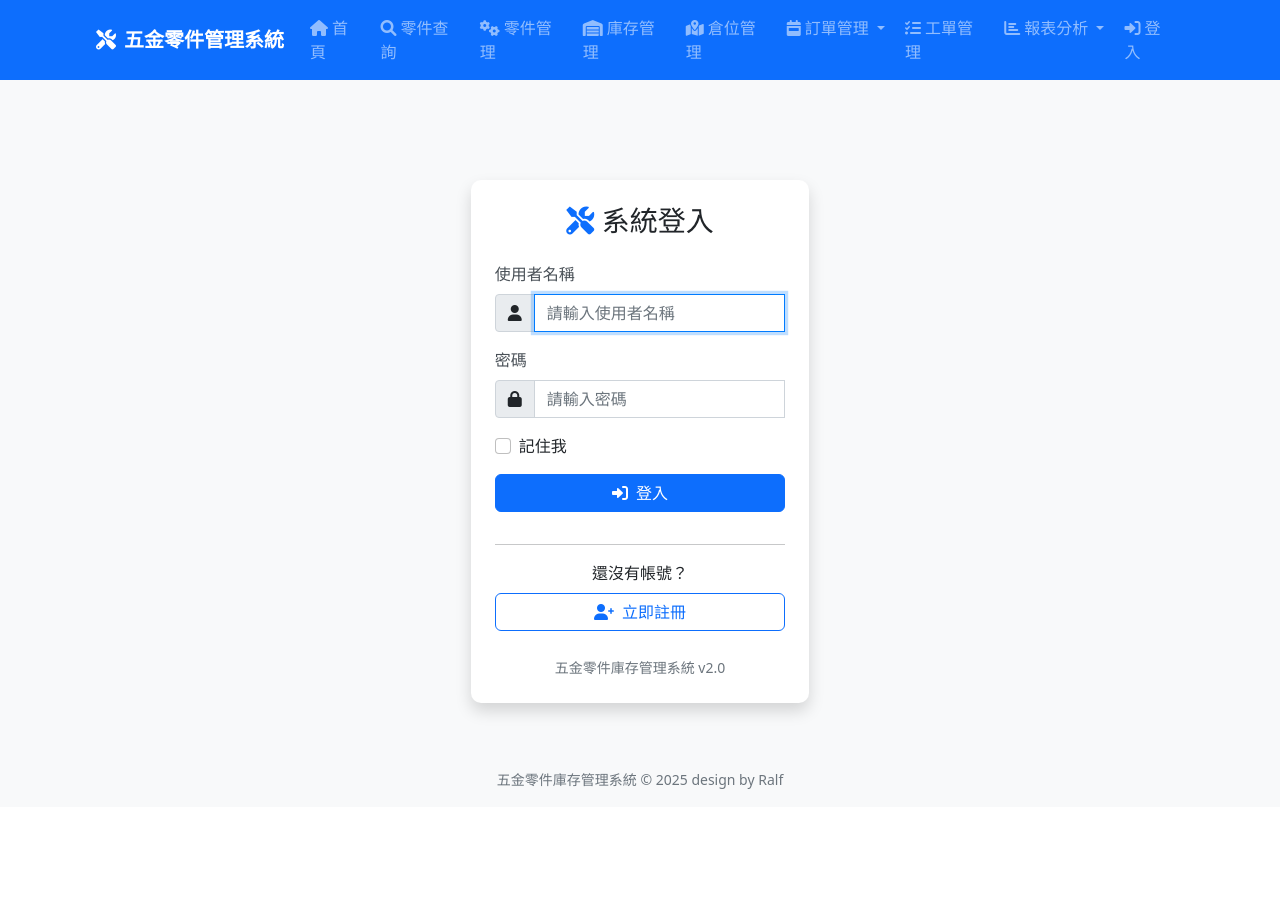
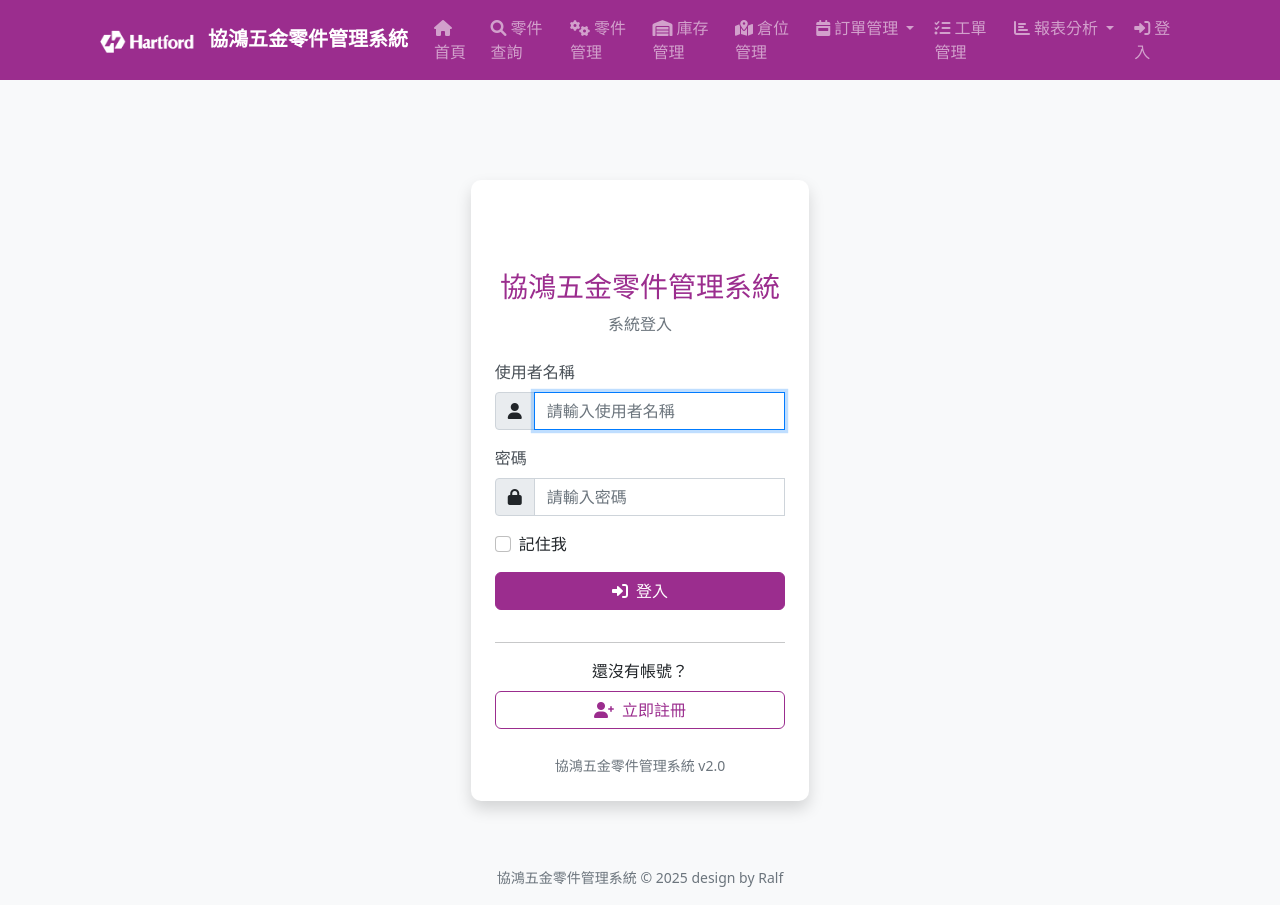
Before and after one commit to jasonkiller200/screw, a Flask app: page /login in a window 1280 px wide. Before the commit the page ends 789 px from the top, so only its background shows below. Run offline with Flask 3, Linux system fonts and the light colour scheme; parts of the project's set-up code (start-up, migrations or seed data) failed here and were passed over; some libraries are stand-ins or nearby versions.

Commit message:
style: 更新品牌視覺為協鴻 Hartford 風格
- 更新系統名稱為「協鴻五金零件管理系統」
- 替換 logo 為 Hartford logo.png
- 全面更新配色為 Hartford 紫色 (#9B2D8E)
  * 導航欄背景色
  * 主題色 (theme-color)
  * 登入/註冊按鈕
  * 鏈接顏色
- 更新 PWA manifest 配置
  * 應用名稱改為「協鴻零件管理」
  * 主題色更新為紫色
- 更新所有頁面標題和頁尾版權資訊

```diff
--- a/templates/auth/login.html
+++ b/templates/auth/login.html
@@ -1,6 +1,6 @@
 {% extends "base.html" %}
 
-{% block title %}登入 - 五金零件庫存管理系統{% endblock %}
+{% block title %}登入 - 協鴻五金零件管理系統{% endblock %}
 
 {% block content %}
 <div class="container">
@@ -8,10 +8,11 @@
         <div class="col-md-4">
             <div class="card shadow">
                 <div class="card-body p-4">
-                    <h3 class="text-center mb-4">
-                        <i class="fas fa-tools text-primary"></i>
-                        系統登入
-                    </h3>
+                    <div class="text-center mb-4">
+                        <img src="{{ url_for('static', filename='logo.png') }}" alt="協鴻" height="50" class="mb-3">
+                        <h3 style="color: #9B2D8E;">協鴻五金零件管理系統</h3>
+                        <p class="text-muted">系統登入</p>
+                    </div>
 
                     {% with messages = get_flashed_messages(with_categories=true) %}
                         {% if messages %}
@@ -50,7 +51,7 @@
                             <label class="form-check-label" for="remember">記住我</label>
                         </div>
 
-                        <button type="submit" class="btn btn-primary w-100 mb-3">
+                        <button type="submit" class="btn w-100 mb-3" style="background-color: #9B2D8E; border-color: #9B2D8E; color: white;">
                             <i class="fas fa-sign-in-alt me-2"></i>登入
                         </button>
                     </form>
@@ -59,14 +60,14 @@
 
                     <div class="text-center">
                         <p class="mb-2">還沒有帳號？</p>
-                        <a href="{{ url_for('auth.register') }}" class="btn btn-outline-primary w-100">
+                        <a href="{{ url_for('auth.register') }}" class="btn btn-outline w-100" style="border-color: #9B2D8E; color: #9B2D8E;">
                             <i class="fas fa-user-plus me-2"></i>立即註冊
                         </a>
                     </div>
 
                     <div class="text-center mt-4">
                         <small class="text-muted">
-                            五金零件庫存管理系統 v2.0
+                            協鴻五金零件管理系統 v2.0
                         </small>
                     </div>
                 </div>
--- a/templates/base.html
+++ b/templates/base.html
@@ -3,10 +3,10 @@
 <head>
     <meta charset="UTF-8">
     <meta name="viewport" content="width=device-width, initial-scale=1.0">
-    <title>{% block title %}五金零件庫存管理系統{% endblock %}</title>
+    <title>{% block title %}協鴻五金零件管理系統{% endblock %}</title>
 
     <!-- PWA 支援 -->
-    <meta name="theme-color" content="#0d6efd">
+    <meta name="theme-color" content="#9B2D8E">
     <meta name="apple-mobile-web-app-capable" content="yes">
     <meta name="apple-mobile-web-app-status-bar-style" content="default">
     <meta name="apple-mobile-web-app-title" content="庫存管理">
@@ -23,10 +23,10 @@
 </head>
 <body {% block body_attributes %}{% endblock %}>
     <!-- 導航列 -->
-    <nav class="navbar navbar-expand-lg navbar-dark bg-primary">
+    <nav class="navbar navbar-expand-lg navbar-dark" style="background-color: #9B2D8E;">
         <div class="container-fluid px-12" style="padding-left: 6rem; padding-right: 6rem;">
             <a class="navbar-brand" href="{{ url_for('web.index') }}">
-                <i class="fas fa-tools me-2"></i>五金零件管理系統
+                <img src="{{ url_for('static', filename='logo.png') }}" alt="協鴻" height="30" class="me-2">協鴻五金零件管理系統
             </a>
             <button class="navbar-toggler" type="button" data-bs-toggle="collapse" data-bs-target="#navbarNav">
                 <span class="navbar-toggler-icon"></span>
@@ -223,7 +223,7 @@
     <!-- 頁尾 -->
     <footer class="bg-light py-3 mt-5">
         <div class="container-fluid text-center" style="padding-left: 6rem; padding-right: 6rem;">
-            <small class="text-muted">五金零件庫存管理系統 © 2025 design by Ralf</small>
+            <small class="text-muted">協鴻五金零件管理系統 © 2025 design by Ralf</small>
         </div>
     </footer>
 
```
Also changed, not shown: templates/auth/register.html (+7 -7 lines), logo.png (added), static/logo.png (added), static/manifest.json.
